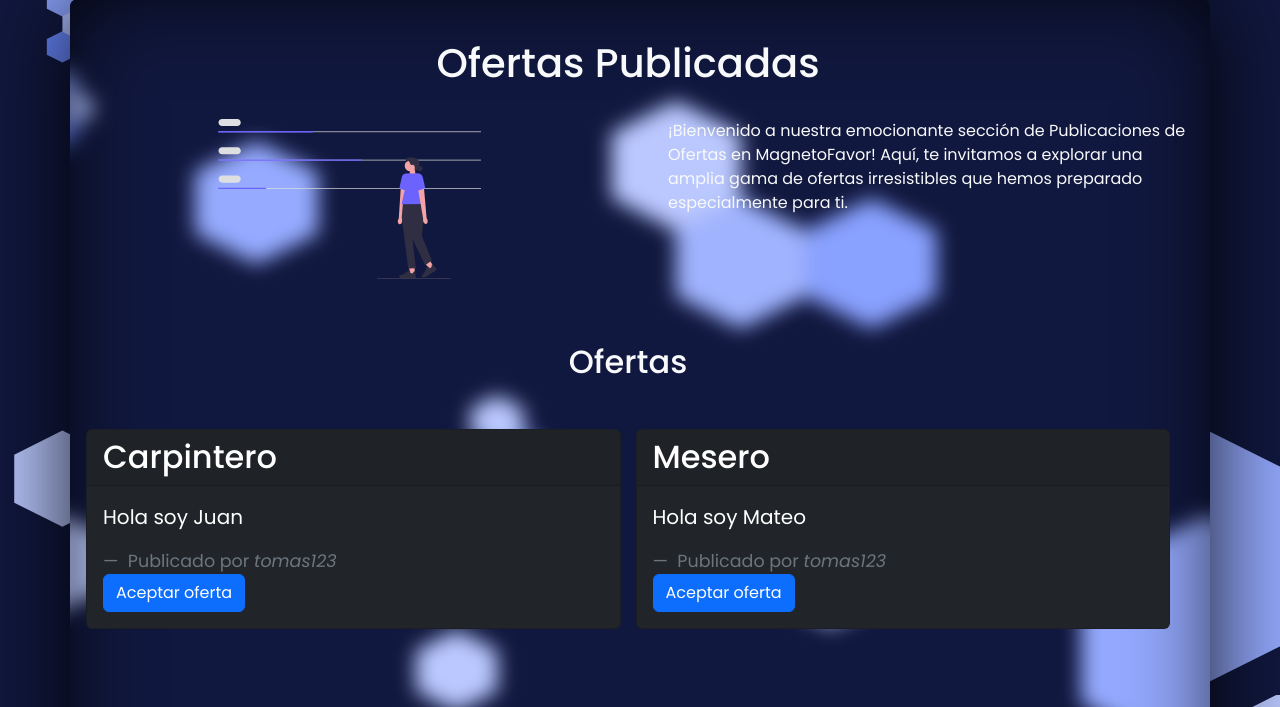
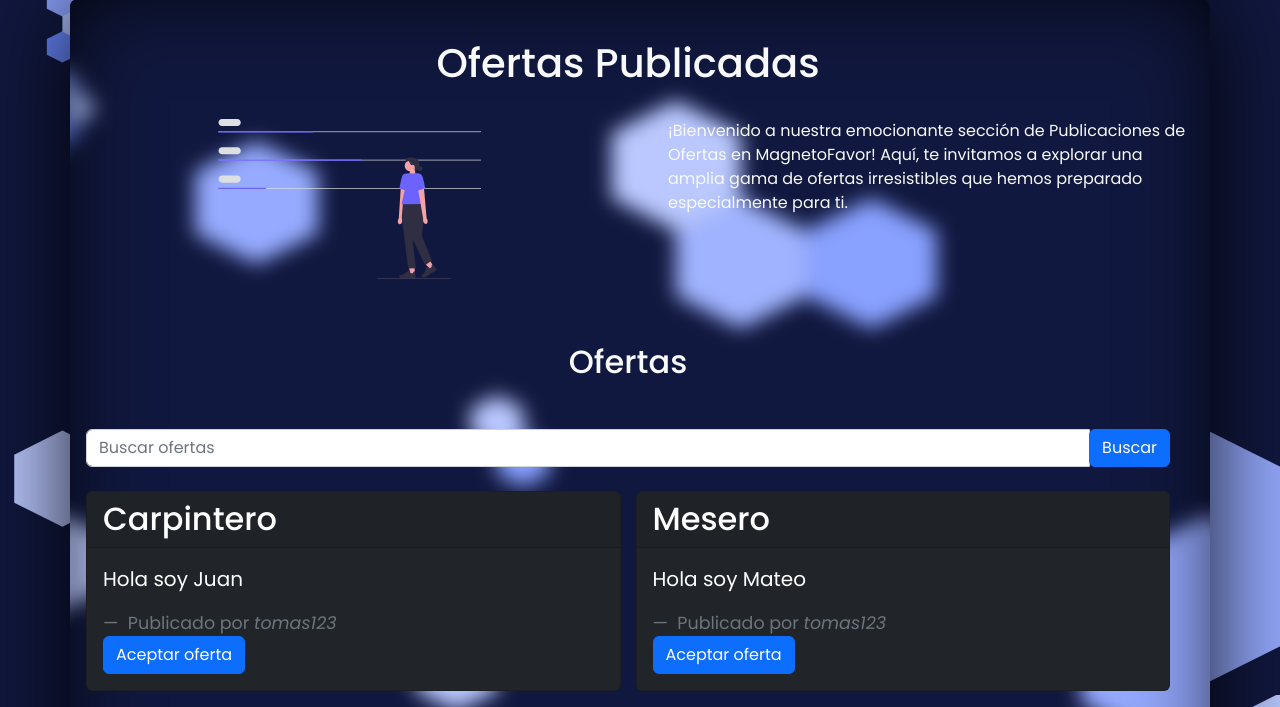
Before and after one commit to TomasPinedaNaranjo/Magneto-Favor, a Django app: page /ofertas/ in a window 1280 px wide. Shown: the part 105-812 px from the top of the page. Run offline with Django 4.2, Linux system fonts and the light colour scheme; a user stored in the database is signed in; data comes from the database, SQL or seed files in the repository; both versions use the stored data as it was after the commit; parts of the project's set-up code (start-up, migrations or seed data) failed here and were passed over.

Commit message:
busqueda de ofertas

```diff
--- a/ofertas/templates/ofertas.html
+++ b/ofertas/templates/ofertas.html
@@ -22,7 +22,21 @@
       <div class="col-sm-12 col-md-12">
         <div class="m-3">
           <h2 class="text-center my-5">Ofertas</h2>
+
+          <!-- Formulario de búsqueda -->
+          <form method="get" class="form-inline justify-content-center mb-4">
+            <div class="input-group">
+              <input type="text" class="form-control" name="q" placeholder="Buscar ofertas">
+              <div class="input-group-append">
+                <button type="submit" class="btn btn-primary">Buscar</button>
+              </div>
+            </div>
+          </form>
+
           <div class="ofertas-cards mt-4">
+            {% if query %}
+              <p>Resultados de búsqueda para "{{ query }}":</p>
+            {% endif %}
             {% for oferta in Ofertas %}
             <div class="card text-bg-dark">
               <div class="card-header">
@@ -42,11 +56,11 @@
                       {% csrf_token %}
                       <button type="submit" class="btn btn-danger">Eliminar oferta</button>
                   </form>
-                  {% else %}
-        <form method="post" action="{% url 'accept_offer' oferta.id %}">
-            {% csrf_token %}
-            <button type="submit" class="btn btn-primary">Aceptar oferta</button>
-        </form>
+                {% else %}
+                  <form method="post" action="{% url 'accept_offer' oferta.id %}">
+                      {% csrf_token %}
+                      <button type="submit" class="btn btn-primary">Aceptar oferta</button>
+                  </form>
                 {% endif %}
               </div>
             </div>
--- a/ofertas/views.py
+++ b/ofertas/views.py
@@ -13,6 +13,7 @@
 from django.contrib.auth import update_session_auth_hash
 from django.contrib import messages
 import logging
+from django.db.models import Q
 
 @login_required
 def eliminar_oferta(request, oferta_id):
@@ -48,10 +49,15 @@
 
 @login_required
 def ofertas(request):
+    query = request.GET.get("q")
     lista_ofertas = Ofertas.objects.exclude(aceptada=True)
-    # si deseo que solo pueda ver las ofertas cierto grupo
-    # lista_ofertas = Ofertas.objects.filter(user=request.user)
-    return render(request, 'ofertas.html', {'Ofertas': lista_ofertas})
+
+    if query:
+        lista_ofertas = lista_ofertas.filter(
+            Q(title__icontains=query) | Q(description__icontains=query)
+        )
+
+    return render(request, 'ofertas.html', {'Ofertas': lista_ofertas, 'query': query})
 
 @login_required
 def aceptar_oferta(request, oferta_id):
```
Also changed, not shown: db.sqlite3.
